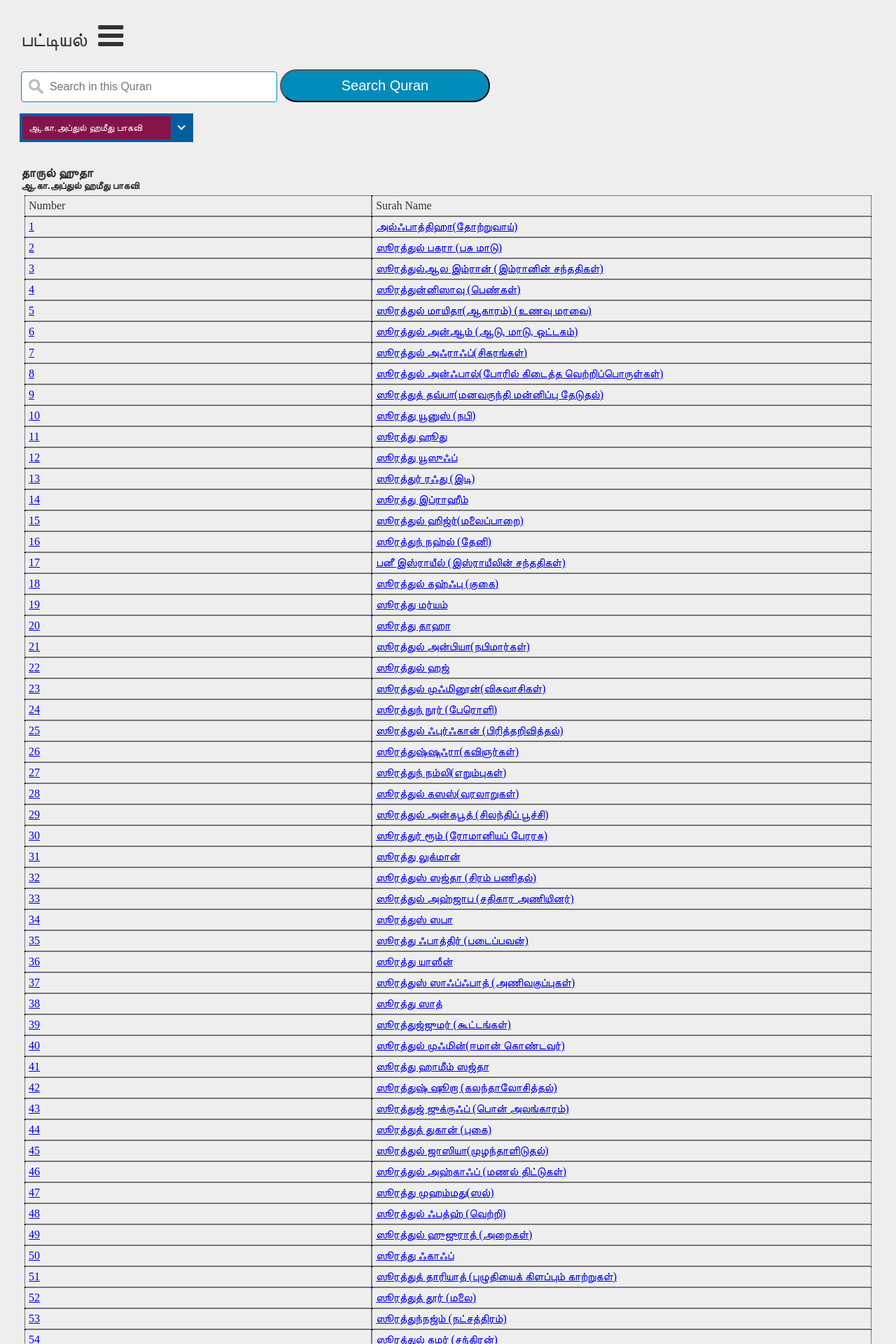
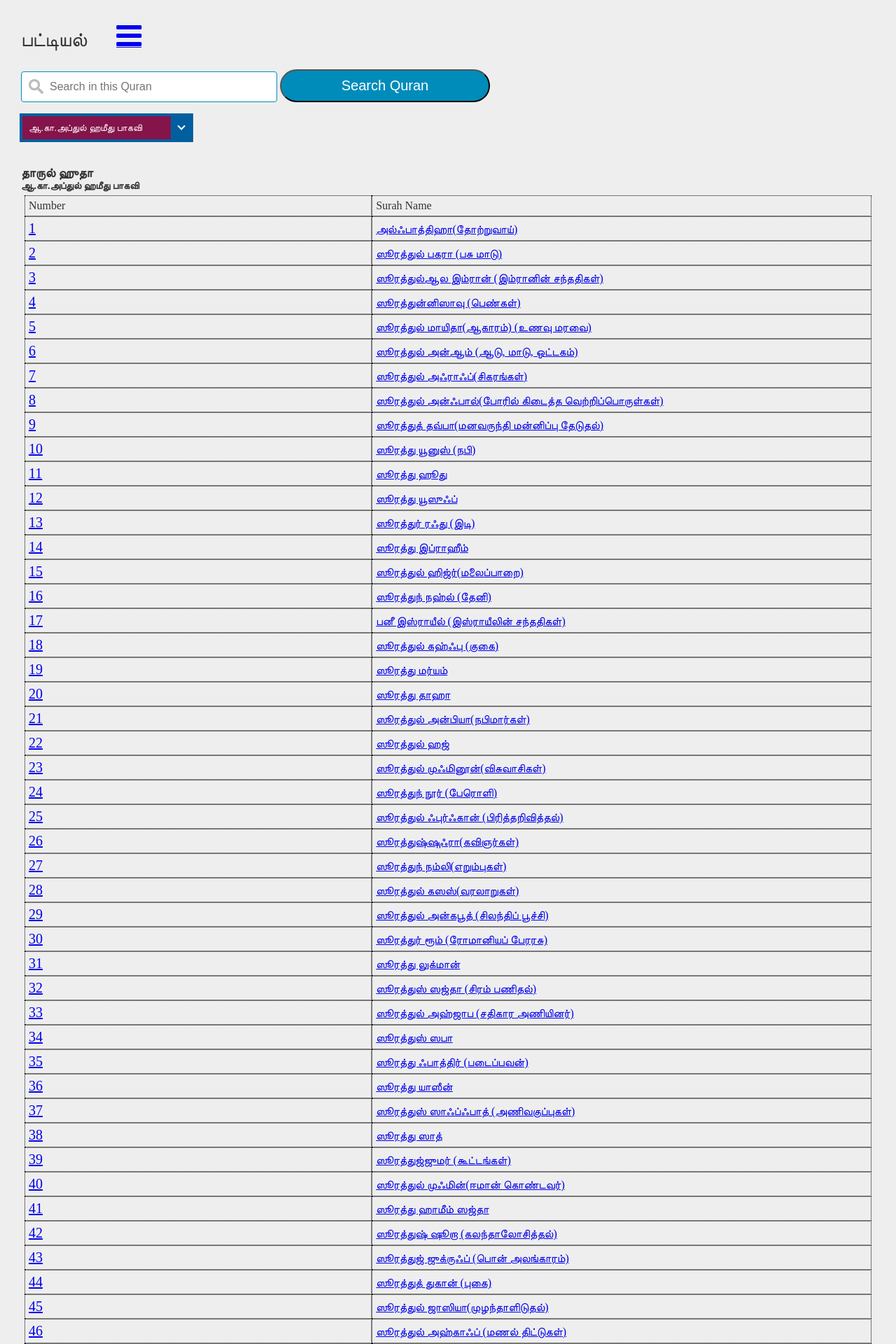
Before and after one commit to codeforweb/tamilislam, a Jekyll site: the page built from pages/alquran/index.html, in a window 1280 px wide. Shown: the top 1920 px of the page at 70% size. Built offline with Jekyll 4.4.1, drawn with Linux system fonts in a browser that asks for light colours.

Commit message:
Enlarge number

```diff
--- a/_layouts/default.html
+++ b/_layouts/default.html
@@ -7,7 +7,7 @@
 
 	  <div class='content'>
 
-	    <h1 style="display: inline;">பட்டியல்</h1> &nbsp; &nbsp;<a class='button' id="sidebutton"></a>
+	    <h1 style="display: inline;">பட்டியல்</h1> &nbsp; &nbsp;<a class='button' href="#" id="sidebutton"></a>
 	    <h1>{{ page.title }}</h1>
 
 	  	{{content}}
--- a/css/layout.css
+++ b/css/layout.css
@@ -49,6 +49,10 @@ body {
 
 .button {
   cursor: pointer;
+}
+
+a.button {
+  padding: 12px 26px;
 }
 
 .button:before {
@@ -192,6 +196,9 @@ table th,td {border:solid 1px #01FF70}
       border-bottom: #000000 dotted 1px;
       font-size: 20px
     }
+    .number{
+      font-size: 20px;
+    }
 
   .left, .right, .middle {
       display: table-cell;
--- a/pages/alquran/index.html
+++ b/pages/alquran/index.html
@@ -31,7 +31,7 @@ layout: default
 	<div id="index-template" style="display: none">
 		{#surahnames}
 		    <div class="tblrow">
-		    	<div class="left"><a href="quran.html?langCode={langCode}&surahno={.surano}">{.surano}</a></div>
+		    	<div class="left number"><a href="quran.html?langCode={langCode}&surahno={.surano}">{.surano}</a></div>
 		    	<div class="right"><a href="quran.html?langCode={langCode}&surahno={.surano}">{.Name}</a></div>
 		    </div>
 		{/surahnames}
--- a/pages/alquran/quran.html
+++ b/pages/alquran/quran.html
@@ -30,7 +30,7 @@ layout: default
      					{@eq key="{.SuraID}" value="{surahno}"}{/eq}
      					{@pte key="{.AyahText}" value="{ayath}"}{/pte}
 			    		{@any}
-			    			<span id="{.VerseID}">{.SuraID}:{.VerseID}</span><br/>
+			    			<span class="number" id="{.VerseID}">{.SuraID}:{.VerseID}</span><br/>
 			    			<div class="ayath">{.AyahText} </div>
 			    		{/any}
 					  {/select}
--- a/pages/hadith/bukhari/bukhariindex.html
+++ b/pages/hadith/bukhari/bukhariindex.html
@@ -15,7 +15,7 @@ layout: default
 	<div id="index-template" style="display: none">			<!-- Dust template -->
 		{#bmnames}
 		    <div class="tblrow">
-		    	<div class="left"> {.book} </div>
+		    	<div class="left number"> {.book} </div>
 		    	<div class="right"><a href="bukhari.html?bookno={.book}">{.booktitle}</a></div>
 		    </div>
 		{/bmnames}
--- a/pages/hadith/muslim/muslimindex.html
+++ b/pages/hadith/muslim/muslimindex.html
@@ -15,7 +15,7 @@ layout: default
 	<div id="index-template" style="display: none">			<!-- Dust template -->
 		{#bmnames}
 		    <div class="tblrow">
-		    	<div class="left"> {.book} </div>
+		    	<div class="left number"> {.book} </div>
 		    	<div class="right"><a href="muslim.html?bookno={.book}">{.bookname}</a></div>
 		    </div>
 		{/bmnames}
```
